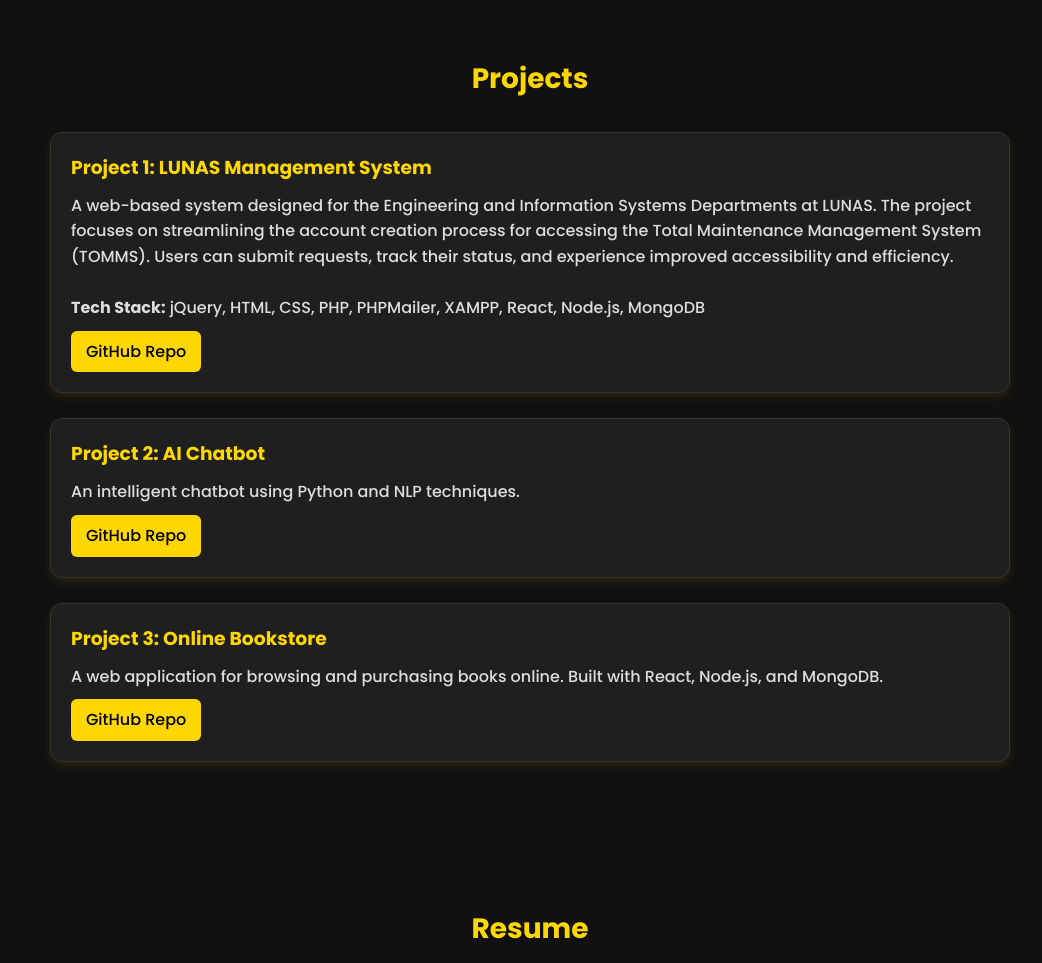
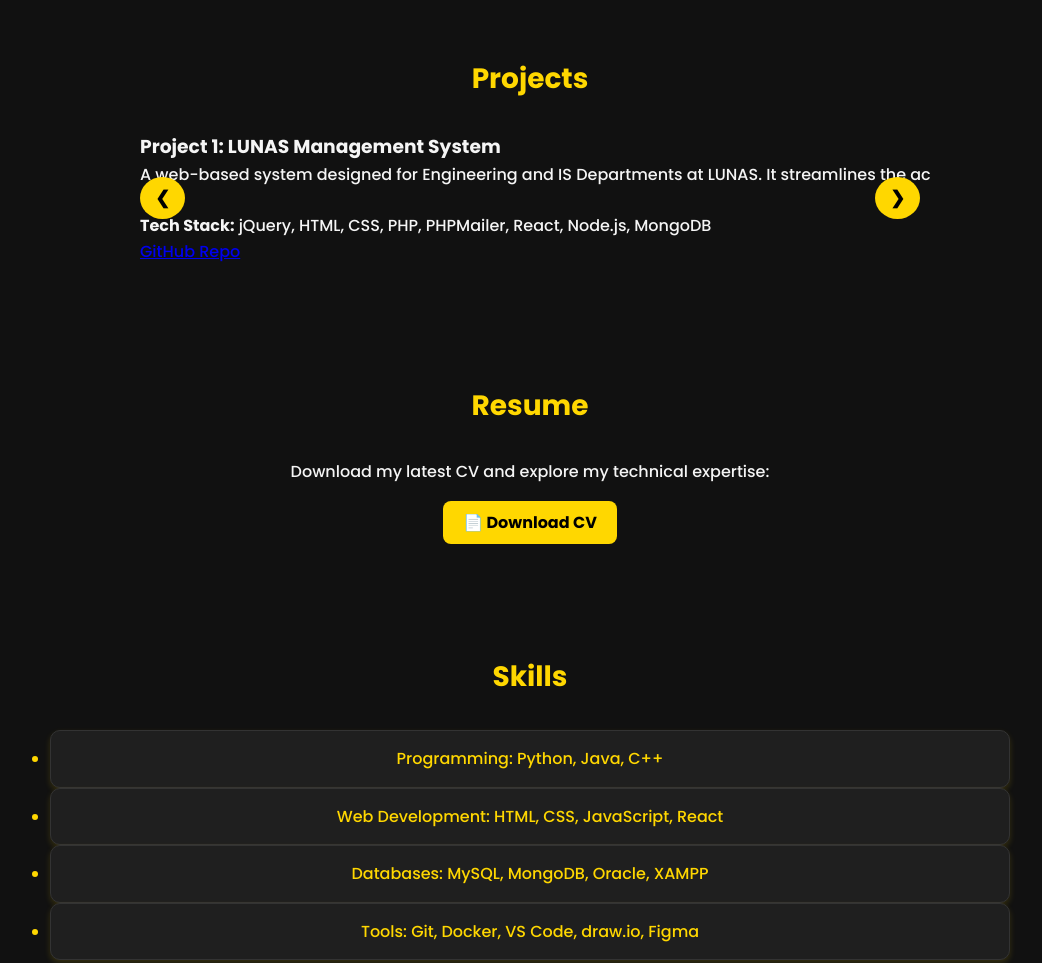
Before and after one commit to Belllesssss/portfolio, a plain HTML site: page index.html in a window 1280 px wide. Shown: the part 722-1685 px from the top of the page, without its empty margins (110-1152 px from the left). Drawn offline with Linux system fonts and the light colour scheme.

Commit message:
Update index.html

```diff
--- a/index.html
+++ b/index.html
@@ -36,22 +36,38 @@
 <!-- Projects -->
 <section id="projects">
   <h2>Projects</h2>
+  <div class="carousel">
+    <button class="prev">&#10094;</button>
+
+    <div class="carousel-track">
       <div class="project">
-      <h3>Project 1: LUNAS Management System </h3>
-      <p>A web-based system designed for the Engineering and Information Systems Departments at LUNAS. The project focuses on streamlining the account creation process for accessing the Total Maintenance Management System (TOMMS). Users can submit requests, track their status, and experience improved accessibility and efficiency.<br><br>
-        <strong>Tech Stack:</strong> jQuery, HTML, CSS, PHP, PHPMailer, XAMPP, React, Node.js, MongoDB
+        <h3>Project 1: LUNAS Management System</h3>
+        <p>A web-based system designed for Engineering and IS Departments at LUNAS. It streamlines the account creation process for TOMMS, improves efficiency, and allows request tracking.<br><br>
+          <strong>Tech Stack:</strong> jQuery, HTML, CSS, PHP, PHPMailer, React, Node.js, MongoDB
         </p>
         <a href="https://github.com/yourusername/project1">GitHub Repo</a>
       </div>
+
       <div class="project">
         <h3>Project 2: AI Chatbot</h3>
         <p>An intelligent chatbot using Python and NLP techniques.</p>
         <a href="https://github.com/yourusername/project2">GitHub Repo</a>
       </div>
+
       <div class="project">
         <h3>Project 3: Online Bookstore</h3>
         <p>A web application for browsing and purchasing books online. Built with React, Node.js, and MongoDB.</p>
         <a href="https://github.com/yourusername/project3">GitHub Repo</a>
+      </div>
+
+      <div class="project">
+        <h3>Project 4: IT Audit Automation</h3>
+        <p>A tool to automate IT audit report generation and risk assessment tracking.</p>
+        <a href="https://github.com/yourusername/project4">GitHub Repo</a>
+      </div>
+    </div>
+
+    <button class="next">&#10095;</button>
   </div>
 </section>
 
@@ -172,45 +188,73 @@
     }
 
     /* Projects */
-    .project {
-      background: #1f1f1f;
-      padding: 20px;
-      margin-bottom: 25px;
-      border-radius: 12px;
-      box-shadow: 0 4px 8px rgba(255, 215, 0, 0.1);
-      border: 1px solid #333;
-      transition: transform 0.3s, border 0.3s;
+    /* Carousel */
+      .carousel {
+        position: relative;
+        max-width: 800px;
+        margin: auto;
+        overflow: hidden;
       }
 
-    .project:hover {
-      transform: translateY(-5px);
-      border: 1px solid #FFD700;
+      .carousel-track {
+        display: flex;
+        transition: transform 0.5s ease-in-out;
       }
 
-    .project h3 {
-      margin-bottom: 10px;
-      color: #FFD700;
+      .project {
+        min-width: 100%;
+        margin: 0 10px;
+        flex-shrink: 0;
       }
 
-    .project p {
-      color: #ddd;
+      /* Navigation buttons */
+      .carousel button {
+        position: absolute;
+        top: 50%;
+        transform: translateY(-50%);
+        background: #FFD700;
+        border: none;
+        padding: 10px 15px;
+        cursor: pointer;
+        border-radius: 50%;
+        font-size: 18px;
+        font-weight: bold;
+        color: #000;
+        transition: background 0.3s;
       }
 
-    .project a {
-      display: inline-block;
-      margin-top: 10px;
-      text-decoration: none;
-      background: #FFD700;
-      color: #000;
-      padding: 8px 15px;
-      border-radius: 6px;
-      transition: background 0.3s, color 0.3s;
+      .carousel button:hover {
+        background: #FFC300;
       }
 
-    .project a:hover {
-      background: #FFC300;
-      color: #111;
+      .carousel .prev {
+        left: 10px;
       }
+
+      .carousel .next {
+        right: 10px;
+      }
+      <script>
+          const track = document.querySelector('.carousel-track');
+          const prevBtn = document.querySelector('.prev');
+          const nextBtn = document.querySelector('.next');
+          const projects = document.querySelectorAll('.project');
+          let index = 0;
+
+          function updateCarousel() {
+            track.style.transform = `translateX(-${index * 100}%)`;
+          }
+
+          nextBtn.addEventListener('click', () => {
+            index = (index + 1) % projects.length;
+            updateCarousel();
+          });
+
+          prevBtn.addEventListener('click', () => {
+            index = (index - 1 + projects.length) % projects.length;
+            updateCarousel();
+          });
+      </script>
 
       /* Skills */
       #skills ul {
```
Lines whose indentation alone changed are shown as unchanged.
